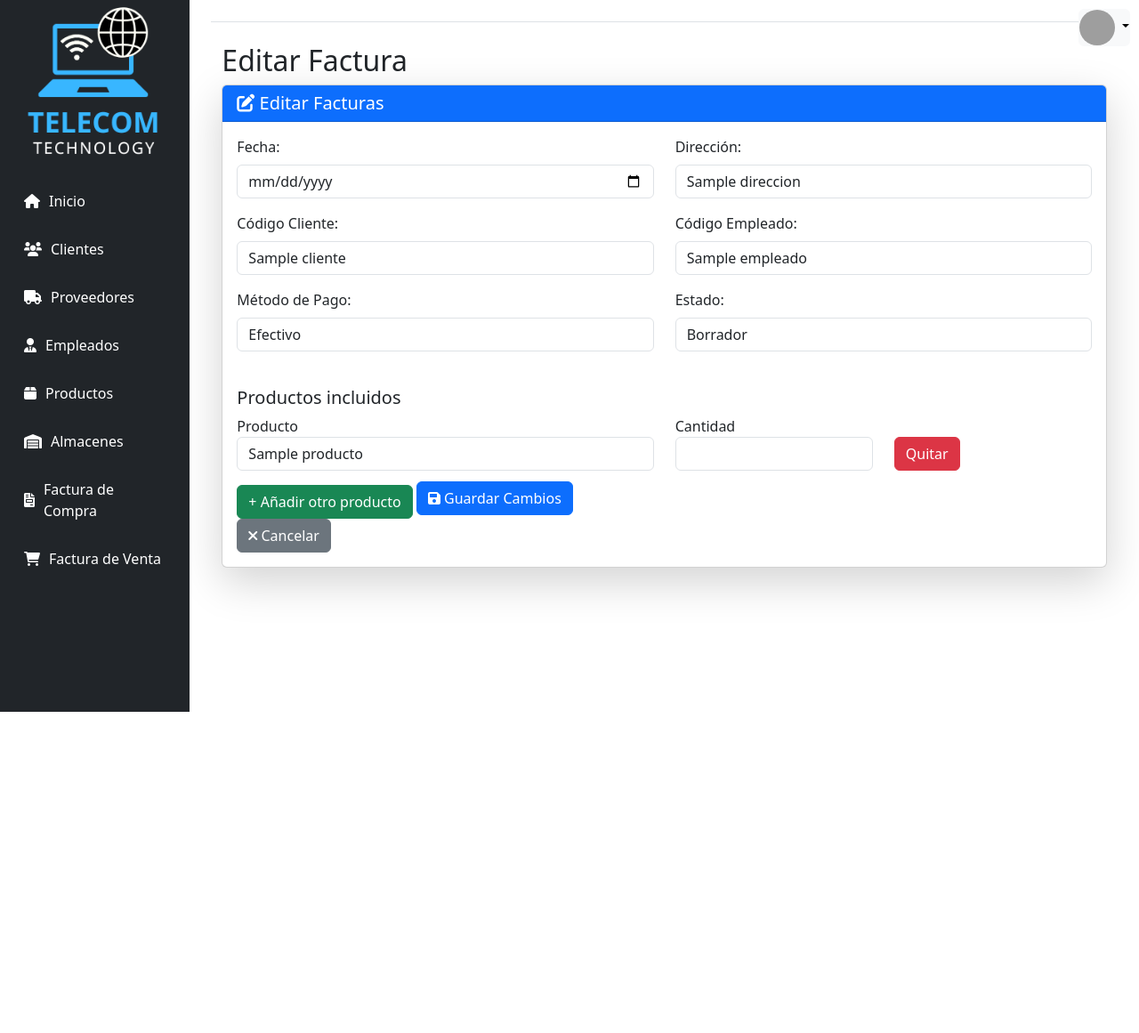
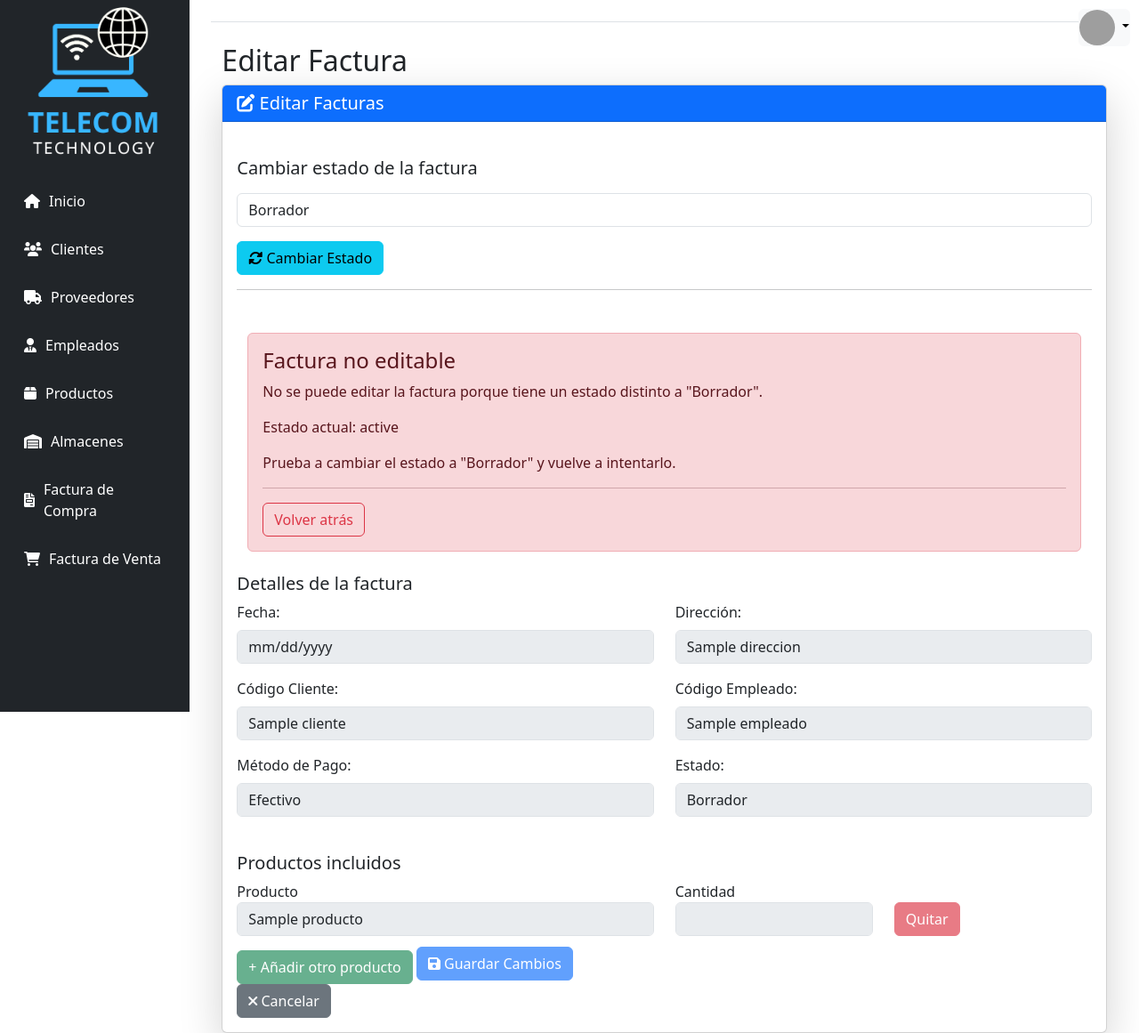
Before and after one commit to zemanue/telecom-ERP, a PHP site: template views/facturaVenta/editar.php in a window 1280 px wide. Shown: the whole page at 89% size. Before the commit the page ends 800 px from the top, so only its background shows below. Run offline with PHP 8.4, Linux system fonts and the light colour scheme; the template is opened without the code that fills it: most values are stand-ins (such as "Sample title", 1, 10 or a date in 2020); grey boxes are pictures that could not be loaded.

Commit message:
Solo facturas en estado "Borrador" se pueden editar o borrar
También se ha añadido un botón aparte para cambiar solo el estado de la factura

```diff
--- a/models/FacturaCompra.php
+++ b/models/FacturaCompra.php
@@ -71,6 +71,12 @@ class FacturaCompra {
         return $stmt->execute([$fecha, $direccion, $codigo_proveedor, $codigo_empleado, $metodo_pago, $estado, $codigo]);
     }
 
+    // Método para CAMBIAR EL ESTADO DE UNA FACTURA
+    public function changeStatus($codigo, $estado) {
+        $stmt = $this->db->prepare("UPDATE facturas_compra SET estado = ? WHERE codigo = ?");
+        return $stmt->execute([$estado, $codigo]);
+    }
+
     public function delete($codigo) {
         $stmt = $this->db->prepare("DELETE FROM facturas_compra WHERE codigo = ?");
         return $stmt->execute([$codigo]);
--- a/models/FacturaVenta.php
+++ b/models/FacturaVenta.php
@@ -71,6 +71,12 @@ public function create($fecha, $direccion, $codigo_cliente, $codigo_empleado, $m
         return $stmt->execute([$fecha, $direccion, $codigo_cliente, $codigo_empleado, $metodo_pago, $estado, $codigo]);
     }
 
+    // Método para CAMBIAR EL ESTADO DE UNA FACTURA
+    public function changeStatus($codigo, $estado) {
+        $stmt = $this->db->prepare("UPDATE facturas_venta SET estado = ? WHERE codigo = ?");
+        return $stmt->execute([$estado, $codigo]);
+    }
+
     // MÉTODO PARA ELIMINAR UNA FACTURA DE VENTA
     public function delete($codigo) {
         // Preparamos la consulta para eliminar la factura
--- a/views/facturaVenta/editar.php
+++ b/views/facturaVenta/editar.php
@@ -10,7 +10,46 @@ Este archivo contiene el formulario de editar facturas de ventas
         </div>
         <div class="card-body">
 
-            <!-- Definimos un formulario de método POST para enviar a FacturaVentaController.php -->
+            <!-- Formulario POST para cambiar el estado de la factura -->
+            <!-- Independiente del formulario principal para poder cambiar el estado de la factura si no se puede editar -->
+            <form method="POST" action="../controllers/FacturaVentaController.php">
+                <input type="hidden" name="action" value="change_status">
+                <input type="hidden" name="codigo" value="<?php echo $factura['codigo']; ?>">
+                <div class="mb-3 mt-3">
+                    <h5 class="mt-4">
+                        <label for="estado" class="form-label">Cambiar estado de la factura</label>
+                    </h5>
+                    <select class="form-control" id="estado" name="estado" required>
+                        <option value="Borrador" <?= $factura['estado'] == 'Borrador' ? 'selected' : '' ?>>Borrador</option>
+                        <option value="Emitida" <?= $factura['estado'] == 'Emitida' ? 'selected' : '' ?>>Emitida</option>
+                        <option value="Pagada" <?= $factura['estado'] == 'Pagada' ? 'selected' : '' ?>>Pagada</option>
+                        <option value="Anulada" <?= $factura['estado'] == 'Anulada' ? 'selected' : '' ?>>Anulada</option>
+                    </select>
+
+                </div>
+                <button type="submit" class="btn btn-info">
+                    <i class="fas fa-sync-alt"></i> Cambiar Estado
+                </button>
+            </form>
+            <hr>
+
+            <?php if ($factura['estado'] !== 'Borrador'): ?>
+                <div class="container mt-5">
+                    <div class="alert alert-danger" role="alert">
+                        <h4 class="alert-heading">Factura no editable</h4>
+                        <p>No se puede editar la factura porque tiene un estado distinto a "Borrador".</p>
+                        <p>Estado actual: <?php echo $factura['estado']; ?></p>
+                        <p>Prueba a cambiar el estado a "Borrador" y vuelve a intentarlo.</p>
+                        <hr>
+                        <a href="javascript:history.back()" class="btn btn-outline-danger">Volver atrás</a>
+                    </div>
+                </div>
+            <?php endif; ?>
+
+            <!-- Formulario POST para editar la factura -->
+            <!-- Este formulario tendrá los campos desactivados si la factura no está en estado "Borrador" -->
+            <!-- Se utiliza la línea "if ($factura['estado'] !== 'Borrador') echo 'disabled';" para desactivar cada campo -->
+            <h5 class="mt-4">Detalles de la factura</h5>
             <form method="POST" action="../controllers/FacturaVentaController.php?action=edit">
 
                 <!-- Campo oculto para la acción de edición -->
@@ -24,16 +63,19 @@ Este archivo contiene el formulario de editar facturas de ventas
                     <div class="col-md-6 mb-3">
                         <label for="fecha" class="form-label">Fecha:</label>
                         <input type="date" class="form-control" id="fecha" name="fecha"
-                            value="<?php echo $factura['fecha']; ?>" required>
+                            value="<?php echo $factura['fecha']; ?>" required
+                            <?php if ($factura['estado'] !== 'Borrador') echo 'disabled'; ?>>
                     </div>
                     <div class="col-md-6 mb-3">
                         <label for="direccion" class="form-label">Dirección:</label>
                         <input type="text" class="form-control" id="direccion" name="direccion"
-                            value="<?php echo $factura['direccion']; ?>" required>
+                            value="<?php echo $factura['direccion']; ?>" required
+                            <?php if ($factura['estado'] !== 'Borrador') echo 'disabled'; ?>>
                     </div>
                     <div class="col-md-6 mb-3">
                         <label for="codigo_cliente" class="form-label">Código Cliente:</label>
-                        <select class="form-control" id="codigo_cliente" name="codigo_cliente" required>
+                        <select class="form-control" id="codigo_cliente" name="codigo_cliente" required
+                        <?php if ($factura['estado'] !== 'Borrador') echo 'disabled'; ?>>
                             <!-- Se genera una opción del select por cada cliente que hay en la base de datos -->
                             <?php foreach ($clientes as $cliente): ?>
                                 <!-- El código de cliente que coincide con el de la factura se selecciona por defecto -->
@@ -46,7 +88,8 @@ Este archivo contiene el formulario de editar facturas de ventas
                     </div>
                     <div class="col-md-6 mb-3">
                         <label for="codigo_empleado" class="form-label">Código Empleado:</label>
-                        <select class="form-control" id="codigo_empleado" name="codigo_empleado" required>
+                        <select class="form-control" id="codigo_empleado" name="codigo_empleado" required
+                        <?php if ($factura['estado'] !== 'Borrador') echo 'disabled'; ?>>
                             <!-- Se genera una opción del select por cada empleado que hay en la base de datos -->
                             <?php foreach ($empleados as $empleado): ?>
                                 <!-- El código de empleado que coincide con el de la factura se selecciona por defecto -->
@@ -59,7 +102,8 @@ Este archivo contiene el formulario de editar facturas de ventas
                     </div>
                     <div class="col-md-6 mb-3">
                         <label for="metodo_pago" class="form-label">Método de Pago:</label>
-                        <select class="form-control" id="metodo_pago" name="metodo_pago" required>
+                        <select class="form-control" id="metodo_pago" name="metodo_pago" required
+                        <?php if ($factura['estado'] !== 'Borrador') echo 'disabled'; ?>>
                         <!-- El método de pago actual se selecciona por defecto -->
                             <option value="Efectivo" <?= $factura['metodo_pago'] == 'Efectivo' ? 'selected' : '' ?>>Efectivo</option>
                             <option value="Tarjeta" <?= $factura['metodo_pago'] == 'Tarjeta' ? 'selected' : '' ?>>Tarjeta</option>
@@ -68,7 +112,8 @@ Este archivo contiene el formulario de editar facturas de ventas
                     </div>
                     <div class="col-md-6 mb-3">
                         <label for="estado" class="form-label">Estado:</label>
-                        <select class="form-control" id="estado" name="estado" required>
+                        <select class="form-control" id="estado" name="estado" required
+                        <?php if ($factura['estado'] !== 'Borrador') echo 'disabled'; ?>>
                             <option value="Borrador" <?= $factura['estado'] == 'Borrador' ? 'selected' : '' ?>>Borrador</option>
                             <option value="Emitida" <?= $factura['estado'] == 'Emitida' ? 'selected' : '' ?>>Emitida</option>
                             <option value="Pagada" <?= $factura['estado'] == 'Pagada' ? 'selected' : '' ?>>Pagada</option>
@@ -83,7 +128,8 @@ Este archivo contiene el formulario de editar facturas de ventas
                         <div class="producto-item row mb-2">
                             <div class="col-md-6">
                                 <label>Producto</label>
-                                <select name="productos[]" class="form-control" required>
+                                <select name="productos[]" class="form-control" required
+                                <?php if ($factura['estado'] !== 'Borrador') echo 'disabled'; ?>>
                                     <!-- Se genera una opción del select por cada producto que hay en la base de datos -->
                                     <?php foreach ($productos as $producto): ?>
                                         <option value="<?php echo $producto['codigo']; ?>" <?php echo $producto['codigo'] == $detalle['codigo_producto'] ? 'selected' : ''; ?>>
@@ -95,18 +141,23 @@ Este archivo contiene el formulario de editar facturas de ventas
                             <div class="col-md-3">
                                 <label>Cantidad</label>
                                 <input type="number" name="cantidades[]" class="form-control"
-                                    value="<?= $detalle['cantidad'] ?>" required>
+                                    value="<?= $detalle['cantidad'] ?>" required
+                                    <?php if ($factura['estado'] !== 'Borrador') echo 'disabled'; ?>>
                             </div>
                             <div class="col-md-3 d-flex align-items-end">
-                                <button type="button" class="btn btn-danger btn-remove">Quitar</button>
+                                <button type="button" class="btn btn-danger btn-remove"
+                                    <?php if ($factura['estado'] !== 'Borrador') echo 'disabled'; ?>>Quitar</button>
                             </div>
                         </div>
                     <?php endforeach; ?>
                 </div>
-                <button type="button" id="add-producto" class="btn btn-success mt-2">+ Añadir otro producto</button>
+                <button type="button" id="add-producto" class="btn btn-success mt-2"
+                    <?php if ($factura['estado'] !== 'Borrador') echo 'disabled'; ?>>+ Añadir otro producto</button>
                 <!-- Botones para guardar o cancelar -->
-                <button type="submit" name="update" class="btn btn-primary"><i class="fas fa-save"></i> Guardar
-                    Cambios</button>
+                <button type="submit" name="update" class="btn btn-primary"
+                    <?php if ($factura['estado'] !== 'Borrador') echo 'disabled'; ?>>
+                    <i class="fas fa-save"></i> Guardar Cambios
+                </button>
             </form>
             <a href="../controllers/FacturaVentaController.php?action=list" class="btn btn-secondary"><i
                     class="fas fa-times"></i> Cancelar</a>
```
Also changed, not shown: controllers/FacturaCompraController.php (+60 -3 lines), controllers/FacturaVentaController.php (+58 -2 lines), views/facturaCompra/editar.php (+30 -20 lines).
